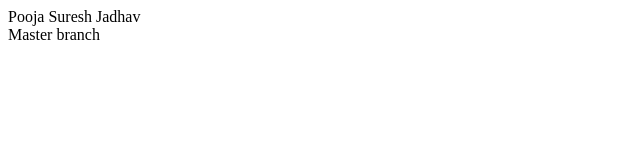
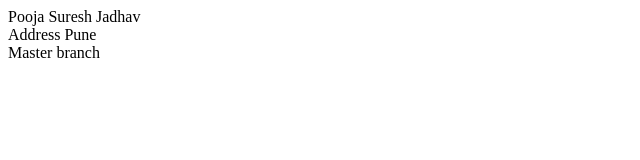
Before and after one commit to PoojaJadhav1427/Git--Training1, a plain HTML site: page index.html in a window 1280 px wide. Shown: the whole page, without its empty margins (0-640 px from the left). Drawn offline with Linux system fonts and the light colour scheme.

Commit message:
Changes made in develop

```diff
--- a/index.html
+++ b/index.html
@@ -1,2 +1,3 @@
 <div> Pooja Suresh Jadhav</div>
+<div> Address Pune</div>
 <div>Master branch</div>
```
